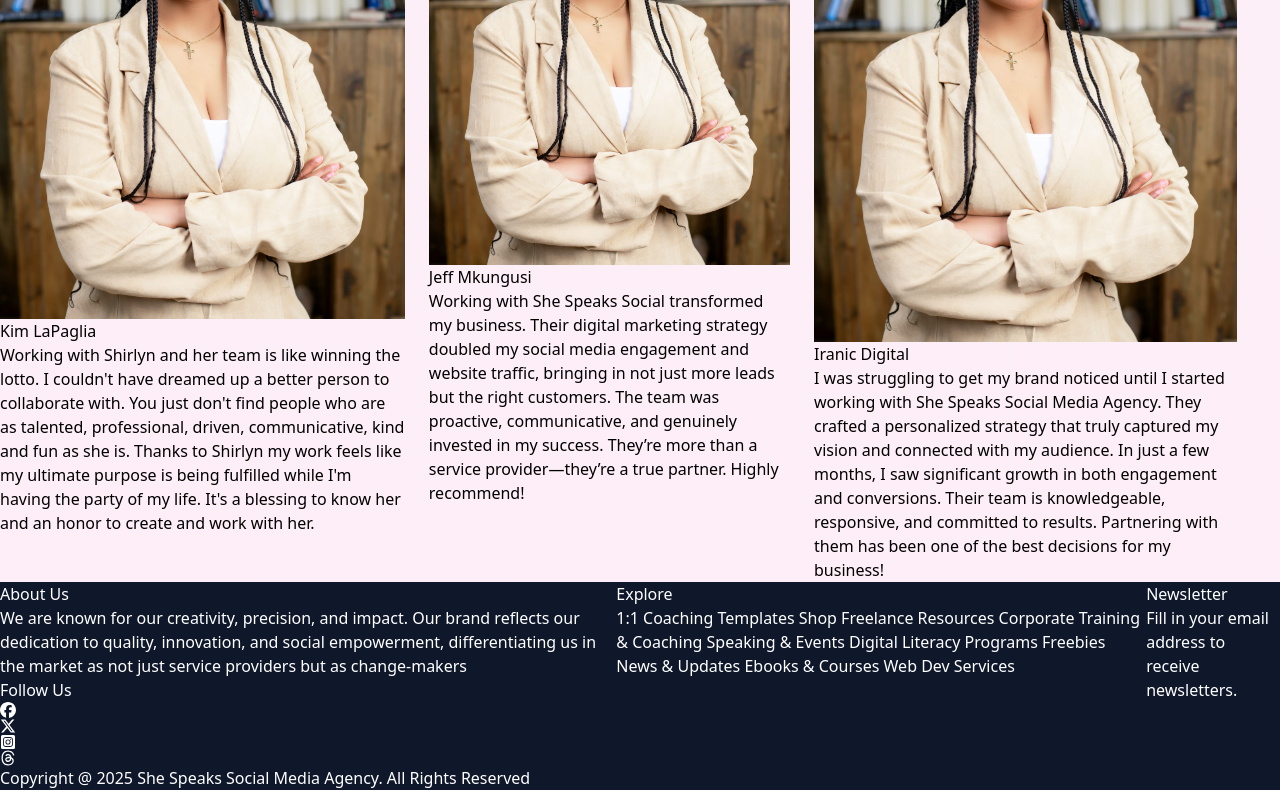
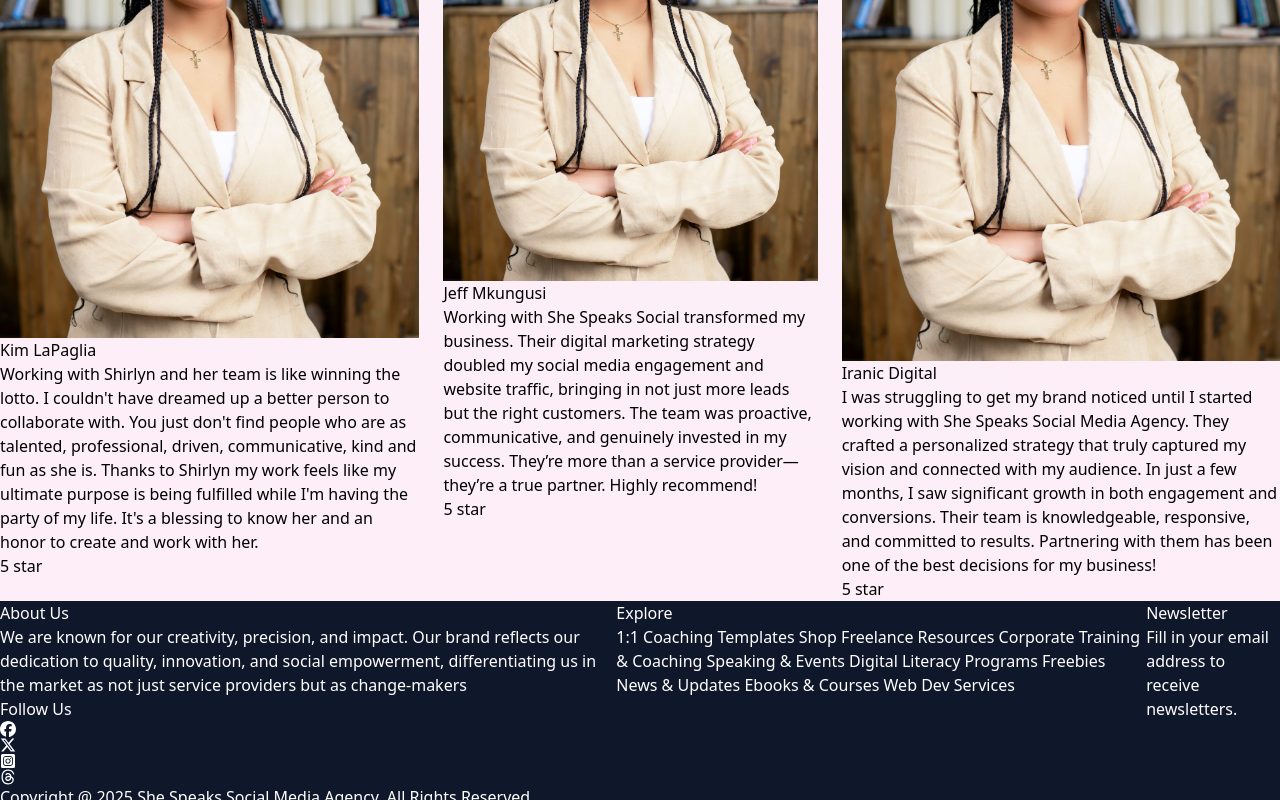
Before and after one commit to MatthewsRicky/shespeaksocial, a Next.js app: page / in a window 1280 px wide. Shown: the part 3349-4149 px from the top of the page. Built offline with nearby package versions, Linux system fonts and the light colour scheme.

Commit message:
adding the rating into the array

```diff
--- a/components/ReviewCard.tsx
+++ b/components/ReviewCard.tsx
@@ -7,16 +7,19 @@ const reviews = [
 		imgurl: "/about2.jpeg",
 		name: "Kim LaPaglia",
 		description: "Working with Shirlyn and her team is like winning the lotto. I couldn't have dreamed up a better person to collaborate with.  You just don't find people who are as talented, professional, driven, communicative, kind and fun as she is.  Thanks to Shirlyn my work feels like my ultimate purpose is being fulfilled while I'm having the party of my life. It's a blessing to know her and an honor to create and work with her.",
+		rating: "5 star",
 	},
 	{
 		imgurl: "/about2.jpeg",
 		name: "Jeff Mkungusi",
 		description: "Working with She Speaks Social transformed my business. Their digital marketing strategy doubled my social media engagement and website traffic, bringing in not just more leads but the right customers. The team was proactive, communicative, and genuinely invested in my success. They’re more than a service provider—they’re a true partner. Highly recommend!",
+		rating: "5 star",
 	},
 	{
 		imgurl: "/about2.jpeg",
 		name: "Iranic Digital",
 		description: "I was struggling to get my brand noticed until I started working with She Speaks Social Media Agency. They crafted a personalized strategy that truly captured my vision and connected with my audience. In just a few months, I saw significant growth in both engagement and conversions. Their team is knowledgeable, responsive, and committed to results. Partnering with them has been one of the best decisions for my business!",
+		rating: "5 star",
 	},
 ]
 
@@ -27,10 +30,11 @@ const reviews = [
 					<Image src={item.imgurl} alt="Reviewer image" width={500} height={500} />
 					<h1>{item.name}</h1>
 					<p>{item.description}</p>
+					<span>{item.rating}</span>
 				</div>
 			))
 			}
-			<span>ite</span>
+
 		</div>
 	)
 }
```
